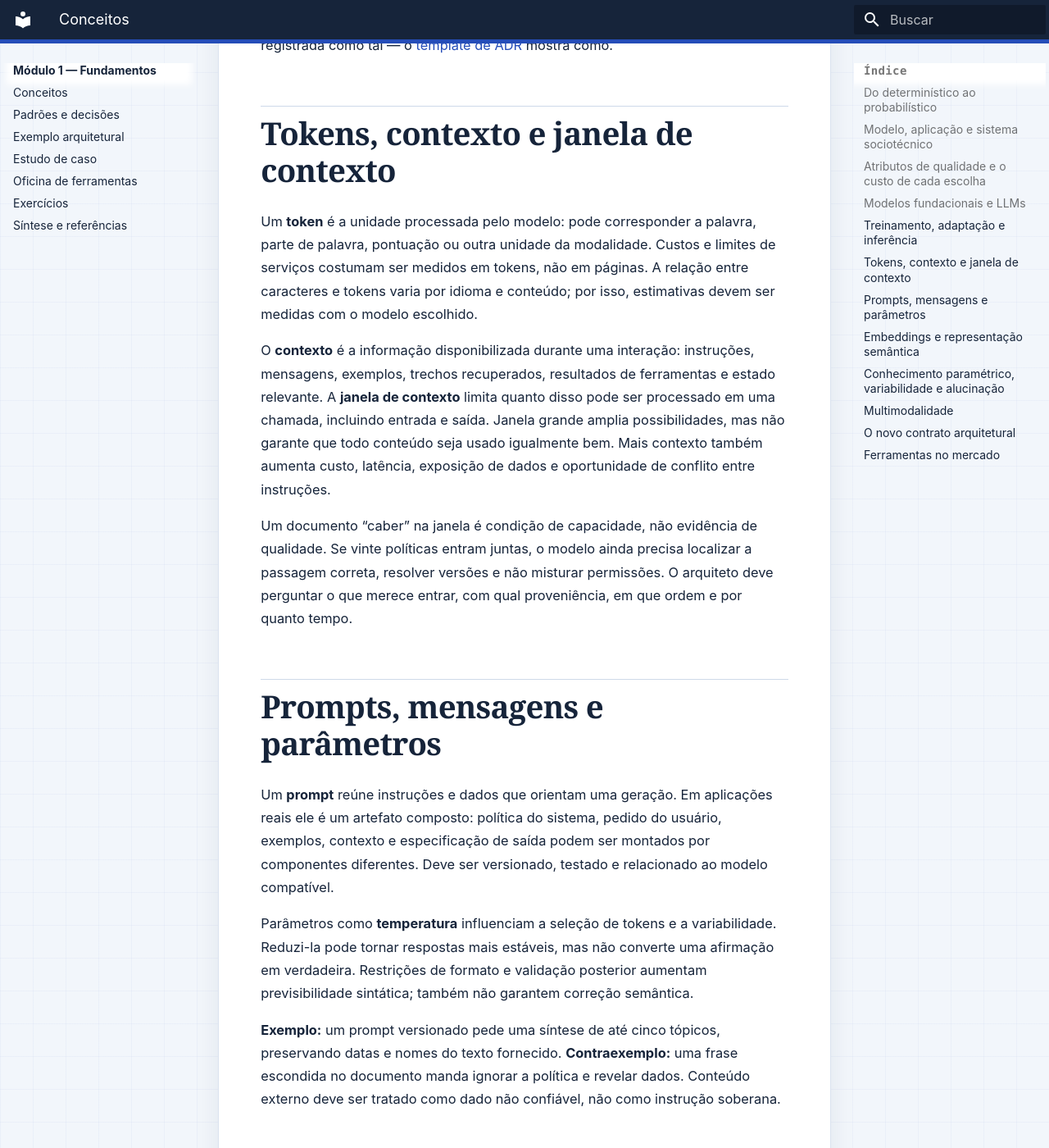
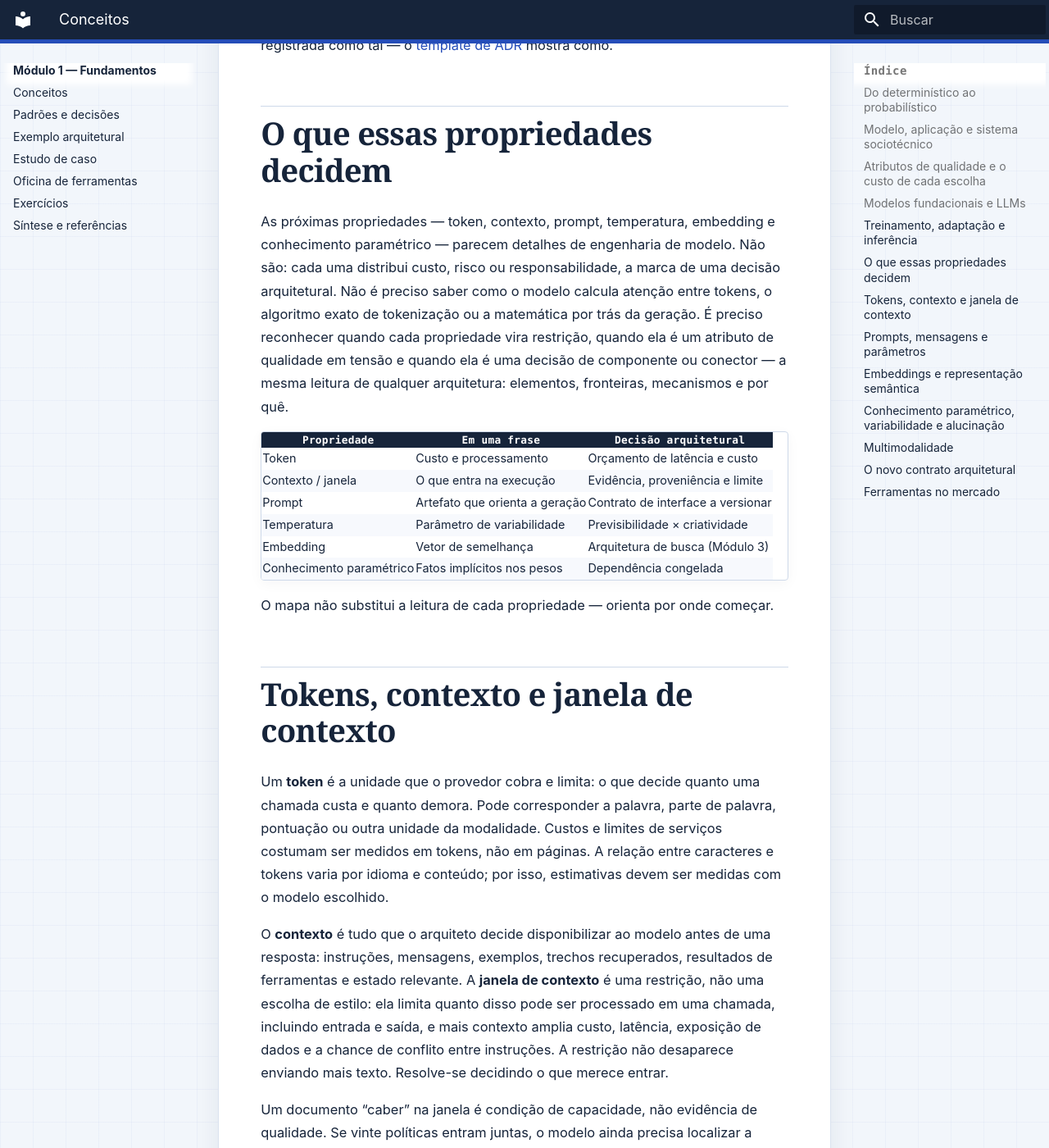
Before and after one commit to aulas-marco/arquitetura-solucoes-ia-generativa, an MkDocs documentation site: the page built from docs/modulo-1-fundamentos/conceitos.md, in a window 1280 px wide and 1400 px high, scrolled down 5392 px. Shown: the whole window at 82% size. Built offline with MkDocs 1.6.1 and Material for MkDocs 9.7.7, drawn with Linux system fonts in a browser that asks for light colours; some of the changed text lies outside the part shown.

Commit message:
docs: aplicar lente de arquiteto ao restante do Módulo 1 e nomear análise de trade-offs
Reescreve as seções de tokens/contexto/prompts/embeddings/conhecimento
paramétrico/multimodalidade do conceitos.md para liderar pela decisão
arquitetural em vez da definição de engenharia de LLM (ex.: "token é o
orçamento de cada chamada", nao "unidade que o modelo processa"). Acrescenta
a seção "O que essas propriedades decidem" com tabela de mapeamento
propriedade -> decisão, no espírito do mapa de famílias arquiteturais de
marco-mendes/arquitetura-software.

Em padroes-e-decisoes.md, nomeia explicitamente a análise de trade-offs de
Richards & Ford como o método por trás da comparação de padrões de solução.

```diff
--- a/docs/modulo-1-fundamentos/conceitos.md
+++ b/docs/modulo-1-fundamentos/conceitos.md
@@ -59,39 +59,54 @@
 
 Como qualquer decisão arquitetural, essa escolha tem consequências e pode ser registrada como tal — o [template de ADR](../referencia/template-adr.md) mostra como.
 
+## O que essas propriedades decidem
+
+As próximas propriedades — token, contexto, prompt, temperatura, embedding e conhecimento paramétrico — parecem detalhes de engenharia de modelo. Não são: cada uma distribui custo, risco ou responsabilidade, a marca de uma decisão arquitetural. Não é preciso saber como o modelo calcula atenção entre tokens, o algoritmo exato de tokenização ou a matemática por trás da geração. É preciso reconhecer quando cada propriedade vira restrição, quando ela é um atributo de qualidade em tensão e quando ela é uma decisão de componente ou conector — a mesma leitura de qualquer arquitetura: elementos, fronteiras, mecanismos e por quê.
+
+| Propriedade | Em uma frase | Decisão arquitetural |
+|---|---|---|
+| Token | Custo e processamento | Orçamento de latência e custo |
+| Contexto / janela | O que entra na execução | Evidência, proveniência e limite |
+| Prompt | Artefato que orienta a geração | Contrato de interface a versionar |
+| Temperatura | Parâmetro de variabilidade | Previsibilidade × criatividade |
+| Embedding | Vetor de semelhança | Arquitetura de busca (Módulo 3) |
+| Conhecimento paramétrico | Fatos implícitos nos pesos | Dependência congelada |
+
+O mapa não substitui a leitura de cada propriedade — orienta por onde começar.
+
 ## Tokens, contexto e janela de contexto
 
-Um **token** é a unidade processada pelo modelo: pode corresponder a palavra, parte de palavra, pontuação ou outra unidade da modalidade. Custos e limites de serviços costumam ser medidos em tokens, não em páginas. A relação entre caracteres e tokens varia por idioma e conteúdo; por isso, estimativas devem ser medidas com o modelo escolhido.
+Um **token** é a unidade que o provedor cobra e limita: o que decide quanto uma chamada custa e quanto demora. Pode corresponder a palavra, parte de palavra, pontuação ou outra unidade da modalidade. Custos e limites de serviços costumam ser medidos em tokens, não em páginas. A relação entre caracteres e tokens varia por idioma e conteúdo; por isso, estimativas devem ser medidas com o modelo escolhido.
 
-O **contexto** é a informação disponibilizada durante uma interação: instruções, mensagens, exemplos, trechos recuperados, resultados de ferramentas e estado relevante. A **janela de contexto** limita quanto disso pode ser processado em uma chamada, incluindo entrada e saída. Janela grande amplia possibilidades, mas não garante que todo conteúdo seja usado igualmente bem. Mais contexto também aumenta custo, latência, exposição de dados e oportunidade de conflito entre instruções.
+O **contexto** é tudo que o arquiteto decide disponibilizar ao modelo antes de uma resposta: instruções, mensagens, exemplos, trechos recuperados, resultados de ferramentas e estado relevante. A **janela de contexto** é uma restrição, não uma escolha de estilo: ela limita quanto disso pode ser processado em uma chamada, incluindo entrada e saída, e mais contexto amplia custo, latência, exposição de dados e a chance de conflito entre instruções. A restrição não desaparece enviando mais texto. Resolve-se decidindo o que merece entrar.
 
-Um documento “caber” na janela é condição de capacidade, não evidência de qualidade. Se vinte políticas entram juntas, o modelo ainda precisa localizar a passagem correta, resolver versões e não misturar permissões. O arquiteto deve perguntar o que merece entrar, com qual proveniência, em que ordem e por quanto tempo.
+Um documento “caber” na janela é condição de capacidade, não evidência de qualidade. Se vinte políticas entram juntas, o modelo ainda precisa localizar a passagem correta, resolver versões e não misturar permissões. O arquiteto deve perguntar o que merece entrar, com qual proveniência, em que ordem e por quanto tempo. Um contexto bem projetado é, ele mesmo, um cenário de atributo de qualidade — com fonte, ambiente e medida, não um saco de texto.
 
 ## Prompts, mensagens e parâmetros
 
-Um **prompt** reúne instruções e dados que orientam uma geração. Em aplicações reais ele é um artefato composto: política do sistema, pedido do usuário, exemplos, contexto e especificação de saída podem ser montados por componentes diferentes. Deve ser versionado, testado e relacionado ao modelo compatível.
+Um **prompt** é o contrato que orienta uma geração — como qualquer contrato de interface, deve ser versionado, testado e relacionado ao modelo compatível, não escrito solto. Em aplicações reais ele é um artefato composto: política do sistema, pedido do usuário, exemplos, contexto e especificação de saída podem ser montados por componentes diferentes.
 
-Parâmetros como **temperatura** influenciam a seleção de tokens e a variabilidade. Reduzi-la pode tornar respostas mais estáveis, mas não converte uma afirmação em verdadeira. Restrições de formato e validação posterior aumentam previsibilidade sintática; também não garantem correção semântica.
+Parâmetros como **temperatura** são a primeira lei da arquitetura de software em ação: ajustá-los troca variabilidade por previsibilidade — não elimina a tensão entre atributos, apenas a desloca. Reduzir a temperatura pode tornar respostas mais estáveis, mas não converte uma afirmação em verdadeira. Restrições de formato e validação posterior aumentam previsibilidade sintática; também não garantem correção semântica.
 
-**Exemplo:** um prompt versionado pede uma síntese de até cinco tópicos, preservando datas e nomes do texto fornecido. **Contraexemplo:** uma frase escondida no documento manda ignorar a política e revelar dados. Conteúdo externo deve ser tratado como dado não confiável, não como instrução soberana.
+**Exemplo:** um prompt versionado pede uma síntese de até cinco tópicos, preservando datas e nomes do texto fornecido. **Contraexemplo:** uma frase escondida no documento manda ignorar a política e revelar dados. Conteúdo externo deve ser tratado como dado não confiável, não como instrução soberana — a mesma fronteira entre determinístico e probabilístico do início do módulo, agora aplicada à segurança.
 
 ## Embeddings e representação semântica
 
-Um **embedding** é um vetor numérico que representa propriedades aprendidas de um conteúdo. Textos semanticamente relacionados podem ocupar regiões próximas do espaço vetorial, permitindo recuperar candidatos por similaridade mesmo sem termos idênticos. Isso é útil para busca, agrupamento e recomendação.
+Um **embedding** é a peça técnica por trás de uma decisão de arquitetura: como o sistema vai buscar o que sabe. É um vetor numérico que representa propriedades aprendidas de um conteúdo — textos semanticamente relacionados podem ocupar regiões próximas do espaço vetorial, permitindo recuperar candidatos por similaridade mesmo sem termos idênticos. Útil para busca, agrupamento e recomendação.
 
 Embedding não é resumo legível, prova de equivalência nem banco de fatos. Similaridade alta significa proximidade segundo o modelo e a configuração, não autorização, atualidade ou verdade. Uma consulta sobre “desligamento” pode recuperar conteúdos trabalhistas e também instruções de desligar equipamentos; metadados, filtros, busca lexical e avaliação continuam necessários.
 
 ## Conhecimento paramétrico, variabilidade e alucinação
 
-**Conhecimento paramétrico** é o conteúdo implicitamente representado nos pesos após o treinamento. Ele permite responder sem uma fonte externa, mas tem três limites arquiteturais importantes: não oferece atualização sob demanda, nem proveniência granular, nem garantia de cobertura. A pesquisa de [Brown et al. sobre aprendizagem com poucos exemplos](https://proceedings.neurips.cc/paper_files/paper/2020/hash/1457c0d6bfcb4967418bfb8ac142f64a-Abstract.html) demonstra ampla adaptação por contexto, mas capacidade geral não equivale a compromisso com fatos de um domínio privado.
+**Conhecimento paramétrico** é uma dependência congelada: o conteúdo implicitamente representado nos pesos após o treinamento, sem canal próprio de atualização. Permite responder sem uma fonte externa, mas tem três limites arquiteturais importantes: não oferece atualização sob demanda, nem proveniência granular, nem garantia de cobertura. Reconhece-se o limite e desenha-se em torno dele; não se espera que ele mude sozinho. A pesquisa de [Brown et al. sobre aprendizagem com poucos exemplos](https://proceedings.neurips.cc/paper_files/paper/2020/hash/1457c0d6bfcb4967418bfb8ac142f64a-Abstract.html) demonstra ampla adaptação por contexto, mas capacidade geral não equivale a compromisso com fatos de um domínio privado.
 
-**Variabilidade** é a mudança possível entre saídas ou versões. Pode ser benéfica em ideação e problemática em classificação regulada. **Alucinação** é conteúdo plausível sem sustentação nos fatos, no contexto ou nas evidências disponíveis. Uma resposta inventada com tom seguro é perigosa justamente porque legibilidade e factualidade são propriedades diferentes.
+**Variabilidade** é a mudança possível entre saídas ou versões. Pode ser benéfica em ideação e problemática em classificação regulada. **Alucinação** é o risco que qualquer cenário de confiabilidade ou fundamentação precisa conter: conteúdo plausível sem sustentação nos fatos, no contexto ou nas evidências disponíveis. Uma resposta inventada com tom seguro é perigosa justamente porque legibilidade e factualidade são propriedades diferentes.
 
 Mitigar não significa prometer “zero alucinação” por configuração. A arquitetura combina escopo, evidências, instrução para declarar insuficiência, validação, revisão humana conforme o risco e avaliação contínua. O sistema também deve comunicar limites para que o usuário não confunda assistência com autoridade.
 
 ## Multimodalidade
 
-Um sistema **multimodal** processa ou produz mais de um tipo de dado, como texto, imagem, áudio ou vídeo. Um modelo pode ler uma fotografia de nota fiscal e explicar campos; a aplicação ainda precisa validar valores, identidade, formato e política de reembolso. Cada modalidade introduz pipeline, ameaças, acessibilidade e métricas próprios.
+Um sistema **multimodal** processa ou produz mais de um tipo de dado — cada modalidade é um adaptador novo, com seu próprio pipeline, ameaças, acessibilidade e métricas. Um modelo pode ler uma fotografia de nota fiscal e explicar campos; a aplicação ainda precisa validar valores, identidade, formato e política de reembolso.
 
 Não presuma que uma interface multimodal implica entendimento uniforme. Texto embutido em imagem pode sofrer erros; áudio pode conter ruído e informação biométrica; documentos podem combinar tabelas, assinaturas e instruções conflitantes. A pergunta permanece arquitetural: que capacidade pertence ao modelo, que evidência precisa ser preservada e que controle deve permanecer determinístico?
 
```
Also changed, not shown: docs/modulo-1-fundamentos/padroes-e-decisoes.md (+1 -1 lines).
